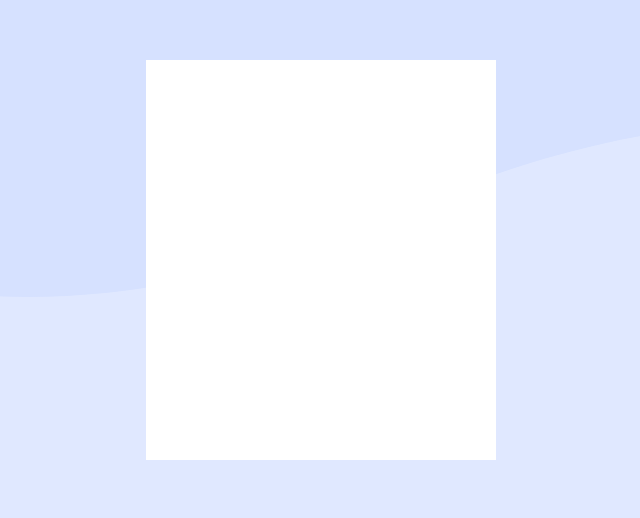
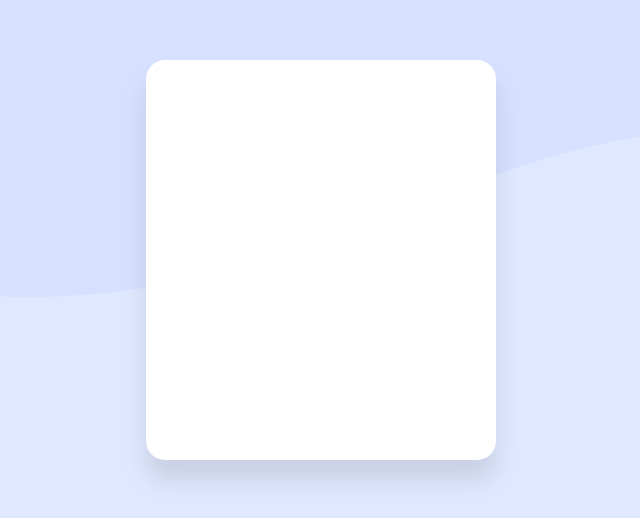
Before and after one commit to chiroro-jr/order-summary-component, a plain HTML site: page index.html in a window 1280 px wide. Shown: the part 140-658 px from the top of the page, without its empty margins (319-959 px from the left). Drawn offline with Linux system fonts and the light colour scheme.

Commit message:
Added initial styling for the order-summary section

```diff
--- a/css/style.css
+++ b/css/style.css
@@ -47,6 +47,8 @@ body {
     max-width: 350px;
     background-color: var(--white);
     height: 50%;
+    border-radius: 1.2em;
+    box-shadow: 0px 20px 23px rgb(0 0 0 / 10%);
 }
 
 .attribution {
```
